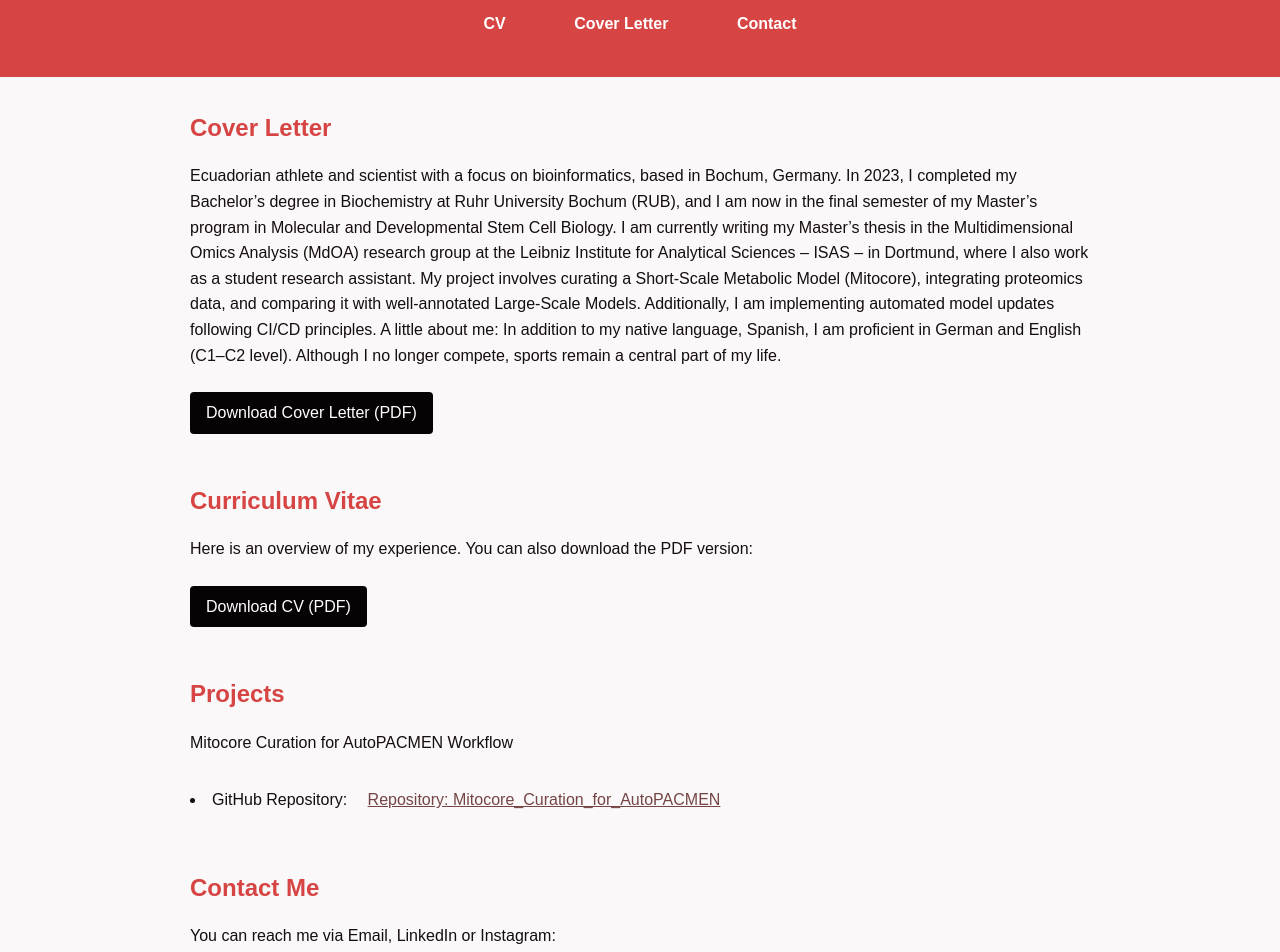
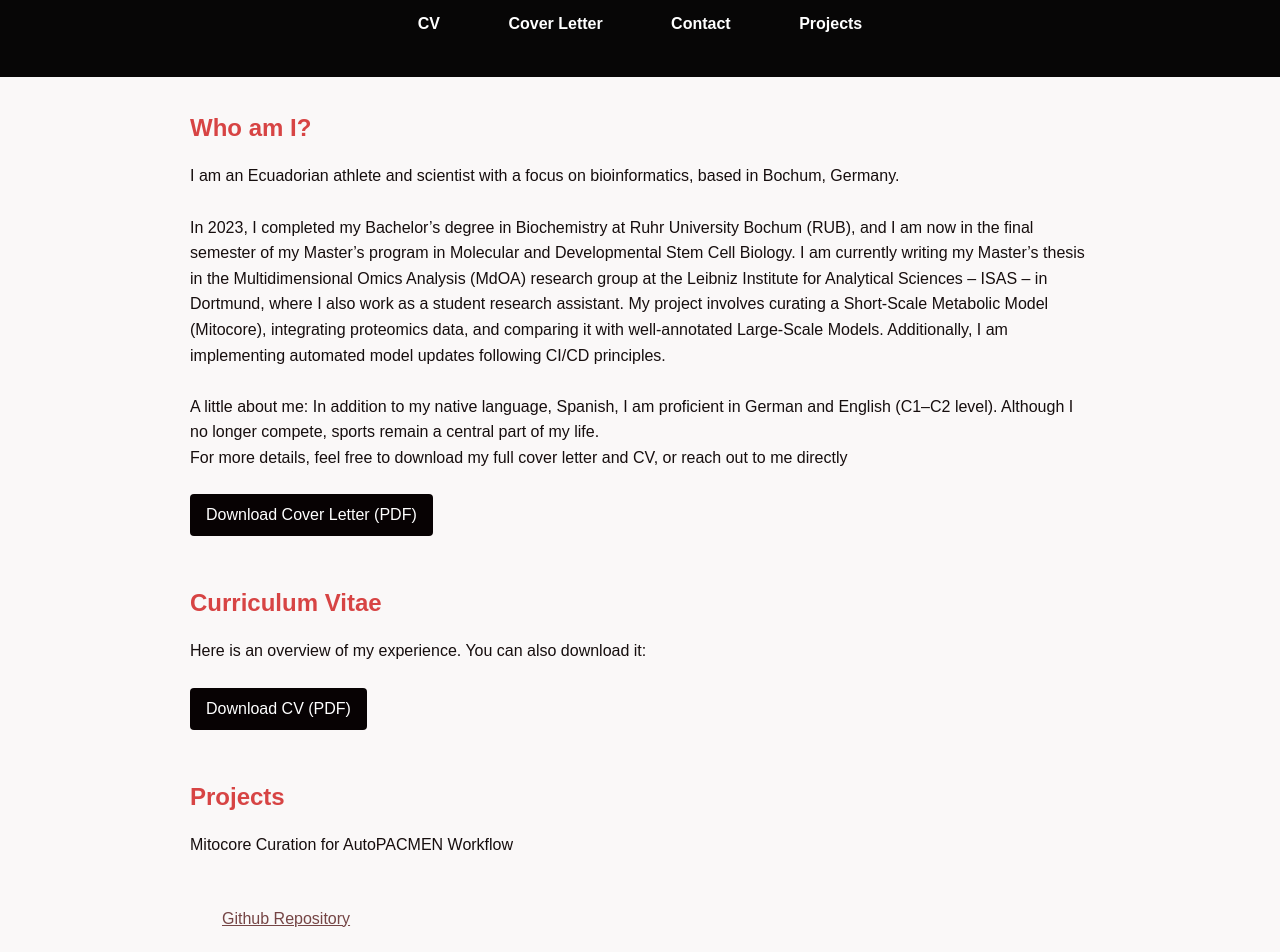
Before and after one commit to Benjamin-Reyes-S/my_website, a plain HTML site: page index.html in a window 1280 px wide. Shown: the part 447-1399 px from the top of the page. Drawn offline with Linux system fonts and the light colour scheme.

Commit message:
Per_website_2

```diff
--- a/index.html
+++ b/index.html
@@ -14,7 +14,7 @@
       color: #0a0101f2;
     }
     header {
-      background-color: #d74444;
+      background-color: #070606;
       color: white;
       padding: 2rem 1rem;
       text-align: center;
@@ -54,7 +54,7 @@
     }
     /* change style when droping mouse into the button */
     a.button:hover {
-        opacity: 0.7;
+        opacity: 0.7
     }
     ul {
       display: inline-block;
@@ -67,6 +67,16 @@
       padding: 0.5rem 1rem;
       margin-top: 0.5rem;
       color: #754545
+    }
+    li {
+      display: inline-block;
+      padding: 0.5rem 1rem;
+      margin-top: 0.5rem;
+      color: #754545
+    }
+    li:hover {
+     opacity: 0.7
+
     }
     footer {
       text-align: center;
@@ -87,6 +97,7 @@
     <a href="#cv">CV</a>
     <a href="#cover-letter">Cover Letter</a>
     <a href="#contact">Contact</a>
+    <a href="#Projects">Projects</a>
   </nav>
 </header>
 
@@ -94,25 +105,27 @@
 
   <!-- Cover Letter Section -->
   <section id="cover-letter">
-    <h2>Cover Letter</h2>
-    <p>Ecuadorian athlete and scientist with a focus on bioinformatics, based in Bochum, Germany.
+    <h2>Who am I? </h2>
+    <p>I am an Ecuadorian athlete and scientist with a focus on bioinformatics, based in Bochum, Germany. <br><br>
 
     In 2023, I completed my Bachelor’s degree in Biochemistry at Ruhr University Bochum (RUB),
     and I am now in the final semester of my Master’s program in Molecular and Developmental Stem Cell Biology.
     I am currently writing my Master’s thesis in the Multidimensional Omics Analysis (MdOA) research group
     at the Leibniz Institute for Analytical Sciences – ISAS – in Dortmund, where I also work as a student research assistant.
     My project involves curating a Short-Scale Metabolic Model (Mitocore), integrating proteomics data, and comparing it with well-annotated Large-Scale Models.
-    Additionally, I am implementing automated model updates following CI/CD principles.
+    Additionally, I am implementing automated model updates following CI/CD principles.<br> <br>
 
     A little about me: In addition to my native language, Spanish, I am proficient in German and English (C1–C2 level).
-    Although I no longer compete, sports remain a central part of my life. </p>
+    Although I no longer compete, sports remain a central part of my life.<br>
+    For more details, feel free to download my full cover letter and CV, or reach out to me directly
+     </p>
     <a href="Benjamin_Reyes_Cover_letter.pdf" class="button" target="_blank">Download Cover Letter (PDF)</a>
   </section>
 
   <!-- CV Section -->
   <section id="cv">
     <h2>Curriculum Vitae</h2>
-    <p>Here is an overview of my experience. You can also download the PDF version:</p>
+    <p>Here is an overview of my experience. You can also download it:</p>
     <a href="CV.pdf" class="button" target="_blank">Download CV (PDF)</a>
   </section>
 
@@ -120,7 +133,7 @@
   <section id="Projects">
     <h2>Projects</h2>
     <p>Mitocore Curation for AutoPACMEN Workflow</p>
-    <li>GitHub Repository: <a href="https://github.com/Benjamin-Reyes-S/Mitocore_Curation_for_AutoPACMEN" target="_blank">Repository: Mitocore_Curation_for_AutoPACMEN</a></li>
+    <li><a href="https://github.com/Benjamin-Reyes-S/Mitocore_Curation_for_AutoPACMEN" target="_blank">Github Repository</a></li>
   </section>
 
   <!-- Contact Section -->
```
